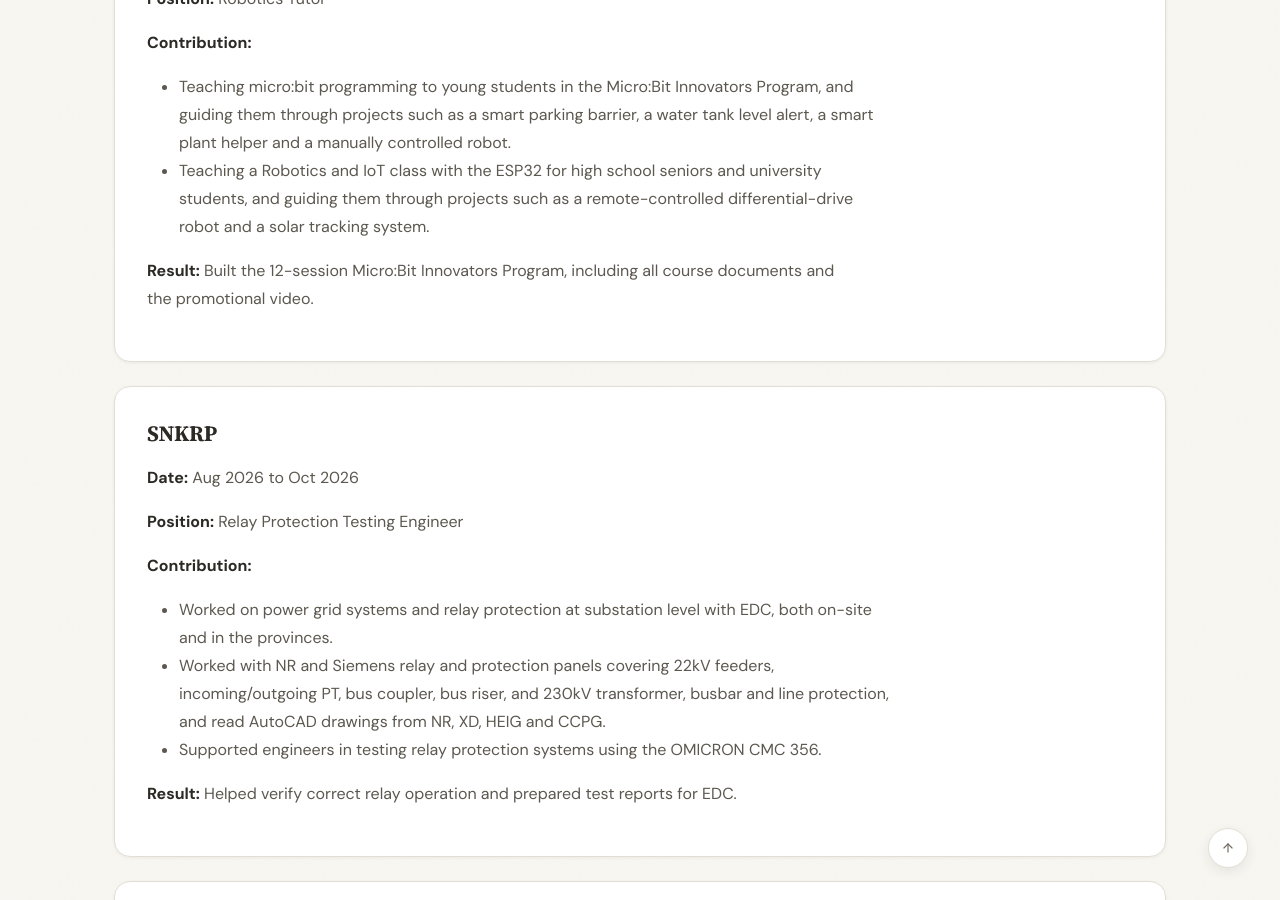
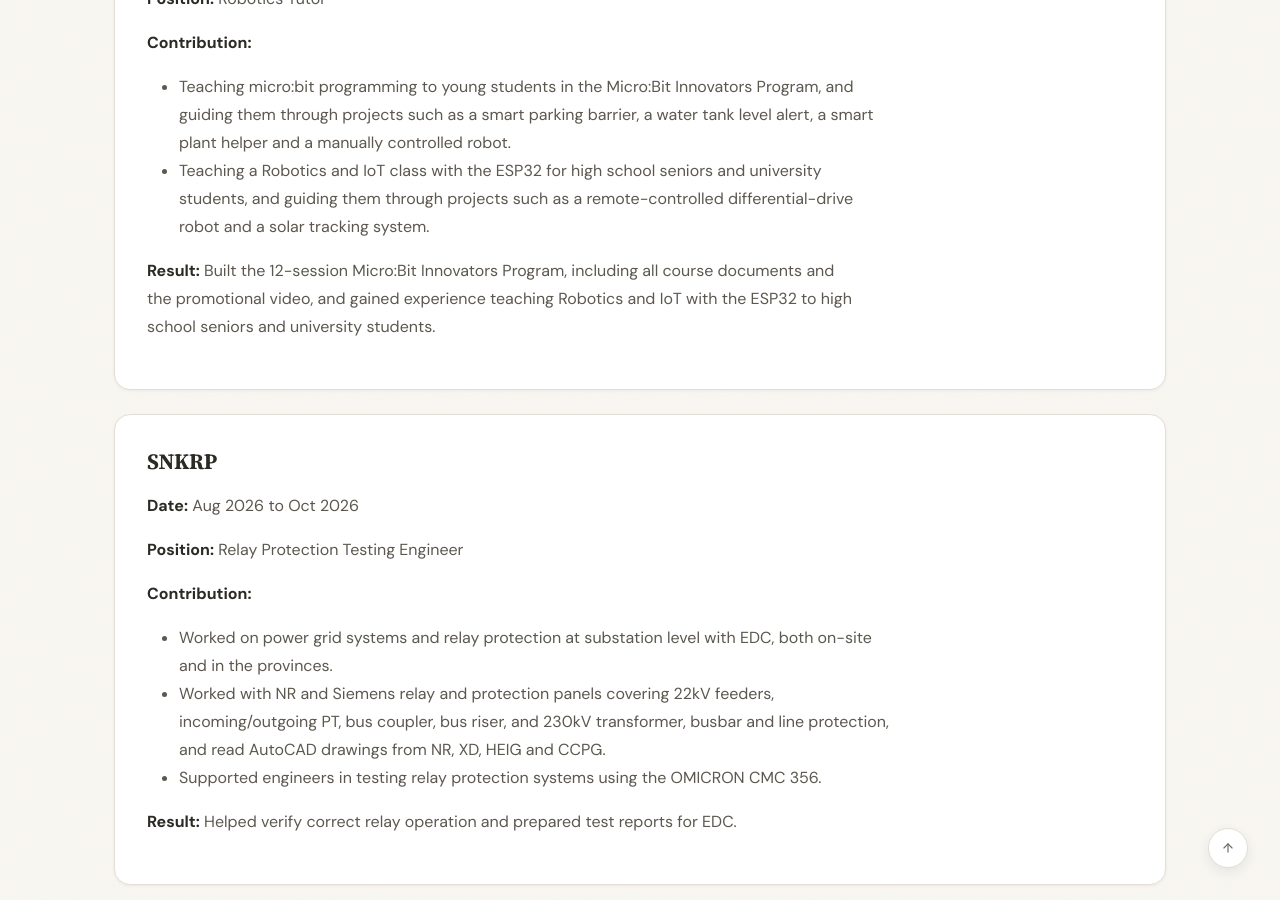
Before and after one commit to din-sopheak-panha/din-sopheak-panha.github.io, a Jekyll site: the page built from _pages/experiences.md, in a window 1280 px wide and 900 px high, scrolled down 442 px. Built offline with Jekyll 4.4.1, drawn with Linux system fonts in a browser that asks for light colours.

Commit message:
Update experiences.md

```diff
--- a/_pages/experiences.md
+++ b/_pages/experiences.md
@@ -17,7 +17,7 @@ permalink: /experiences/
 <li>Teaching micro:bit programming to young students in the Micro:Bit Innovators Program, and guiding them through projects such as a smart parking barrier, a water tank level alert, a smart plant helper and a manually controlled robot.</li>
 <li>Teaching a Robotics and IoT class with the ESP32 for high school seniors and university students, and guiding them through projects such as a remote-controlled differential-drive robot and a solar tracking system.</li>
 </ul>
-<p><b>Result:</b> Built the 12-session Micro:Bit Innovators Program, including all course documents and the promotional video.</p>
+<p><b>Result:</b> Built the 12-session Micro:Bit Innovators Program, including all course documents and the promotional video, and gained experience teaching Robotics and IoT with the ESP32 to high school seniors and university students.</p>
 </div>
 
 <div class="section-card" markdown="0">
```
